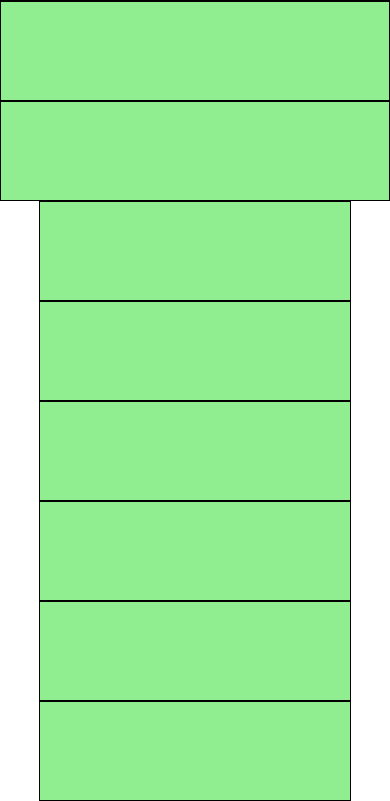
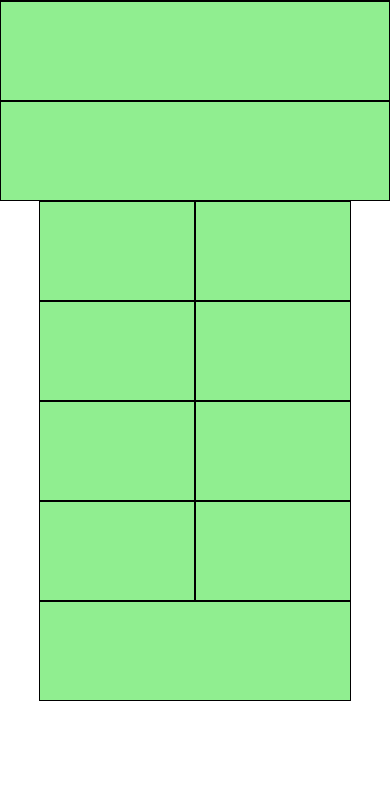
Before and after one commit to VanessaDal/html-css-helbiz, a plain HTML site: page index.html in a window 390 px wide. Shown: the part 1199-2000 px from the top of the page. After the commit the page ends 1900 px from the top, so only its background shows below. Drawn offline with Linux system fonts and the light colour scheme.

Commit message:
scheletro xs md lg fatto

```diff
--- a/index.html
+++ b/index.html
@@ -76,9 +76,9 @@
 
         <section class="bottom-how-to">
           <div class="row">
-            <div class="col-xs-12 col-md-12 col-lg-4 "></div>
-            <div class="col-xs-12 col-md-12 col-lg-4 "></div>
-            <div class="col-xs-12 col-md-12 col-lg-4 "></div>
+            <div class="col-xs-12 col-md-4 col-lg-4 "></div>
+            <div class="col-xs-12 col-md-4 col-lg-4 "></div>
+            <div class="col-xs-12 col-md-4 col-lg-4 "></div>
 
 
           </div>
@@ -123,17 +123,17 @@
 			<footer class="centra-head-foot">
 
         <div class="row">
-          <div class="col-xs-12 col-md-12 col-lg-3 "></div>
-          <div class="col-xs-12 col-md-12 col-lg-3 "></div>
-          <div class="col-xs-12 col-md-12 col-lg-3 "></div>
-          <div class="col-xs-12 col-md-12 col-lg-3 "></div>
+          <div class="col-xs-6 col-md-6 col-lg-3 "></div>
+          <div class="col-xs-6 col-md-6 col-lg-3 "></div>
+          <div class="col-xs-6 col-md-6 col-lg-3 "></div>
+          <div class="col-xs-6 col-md-6 col-lg-3 "></div>
         </div>
 
         <div class="row">
-          <div class="col-xs-12 col-md-12 col-lg-3 "></div>
-          <div class="col-xs-12 col-md-12 col-lg-3 "></div>
-          <div class="col-xs-12 col-md-12 col-lg-3 "></div>
-          <div class="col-xs-12 col-md-12 col-lg-3 "></div>
+          <div class="col-xs-6 col-md-6 col-lg-3 "></div>
+          <div class="col-xs-6 col-md-6 col-lg-3 "></div>
+          <div class="col-xs-6 col-md-6 col-lg-3 "></div>
+          <div class="col-xs-6 col-md-6 col-lg-3 "></div>
         </div>
         <div class="row">
           <div class="col-xs-12 col-md-12 col-lg-12 "></div>
```
